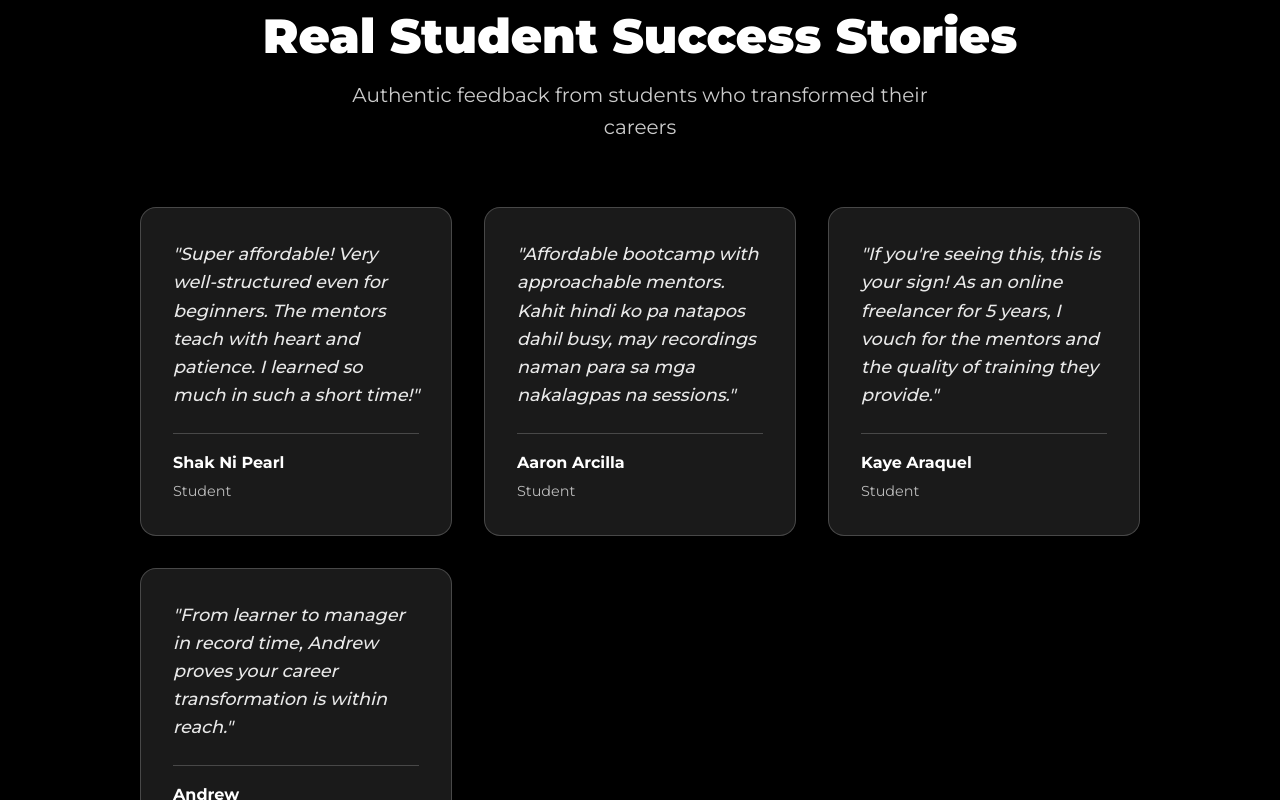
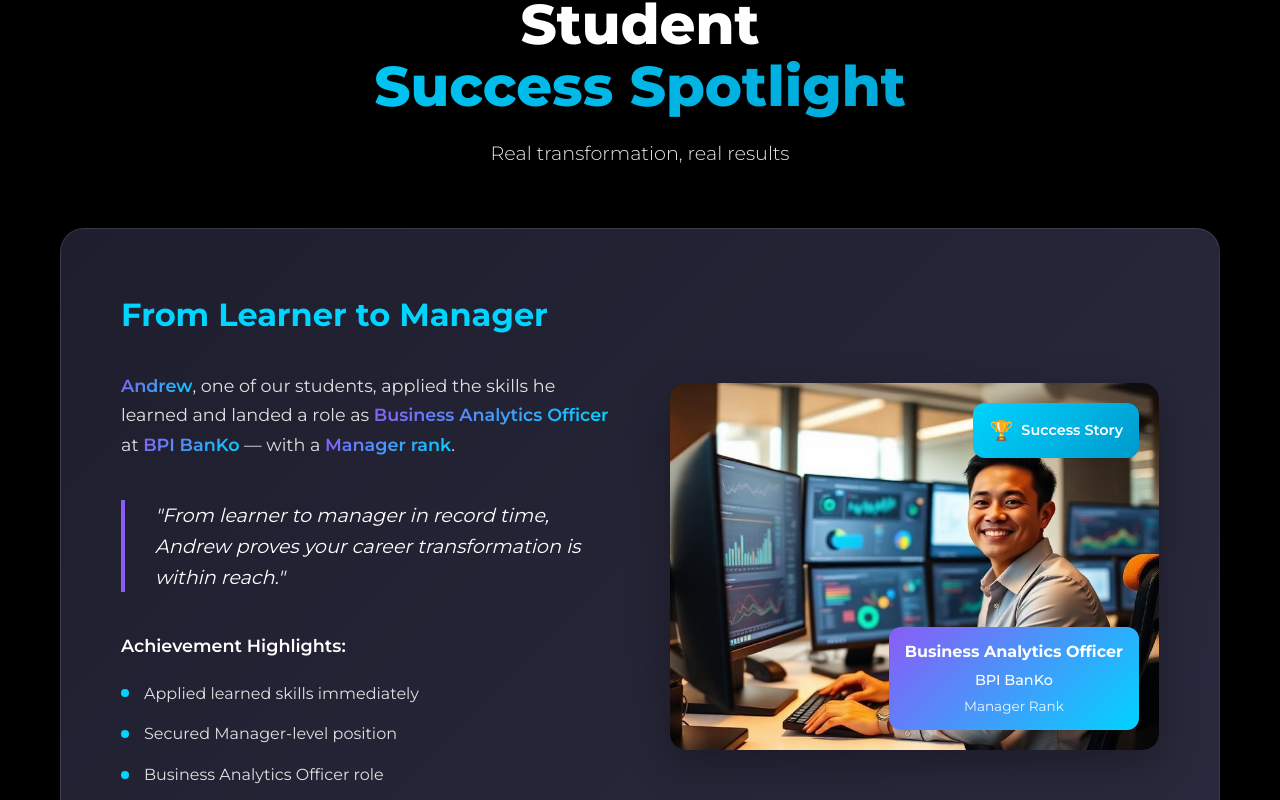
Before and after one commit to StephenLovino/mba, a React (Create React App) app: page / in a window 1280 px wide. Shown: the part 3260-4060 px from the top of the page. Built offline with nearby package versions, Linux system fonts and the light colour scheme.

Commit message:
Add StudentSuccessSpotlight component to App: include import and render in main application layout

```diff
--- a/src/App.js
+++ b/src/App.js
@@ -3,6 +3,7 @@
 import Hero from './components/Hero';
 import Story from './components/Story';
 import Curriculum from './components/Curriculum';
+import StudentSuccessSpotlight from './components/StudentSuccessSpotlight';
 import Testimonials from './components/Testimonials';
 import Pricing from './components/Pricing';
 import FAQ from './components/FAQ';
@@ -27,6 +28,7 @@
       <Hero />
       <Story />
       <Curriculum />
+      <StudentSuccessSpotlight />
       <Testimonials />
       <Pricing />
       <FAQ />
--- /dev/null
+++ b/src/components/StudentSuccessSpotlight.css
@@ -0,0 +1,263 @@
+.student-success-spotlight {
+  padding: 80px 0;
+  position: relative;
+}
+
+.spotlight-container {
+  max-width: 1200px;
+  margin: 0 auto;
+  padding: 0 20px;
+  position: relative;
+}
+
+.spotlight-header {
+  text-align: center;
+  margin-bottom: 60px;
+}
+
+.spotlight-title {
+  font-size: 3.5rem;
+  font-weight: 800;
+  margin-bottom: 20px;
+  line-height: 1.1;
+}
+
+.title-main {
+  color: #ffffff;
+  display: block;
+}
+
+.title-gradient {
+  background: linear-gradient(135deg, #00d4ff 0%, #0099cc 100%);
+  -webkit-background-clip: text;
+  -webkit-text-fill-color: transparent;
+  background-clip: text;
+  display: block;
+}
+
+.spotlight-subtitle {
+  color: #ffffff;
+  font-size: 1.2rem;
+  font-weight: 300;
+  opacity: 0.9;
+}
+
+.spotlight-card {
+  background: linear-gradient(135deg, #1e1e2e 0%, #2a2a3e 100%);
+  border-radius: 24px;
+  padding: 60px;
+  box-shadow: 0 20px 60px rgba(0, 0, 0, 0.3);
+  border: 1px solid rgba(255, 255, 255, 0.1);
+}
+
+.spotlight-content {
+  display: grid;
+  grid-template-columns: 1fr 1fr;
+  gap: 60px;
+  align-items: center;
+}
+
+.spotlight-text {
+  color: #ffffff;
+}
+
+.spotlight-section-title {
+  font-size: 2rem;
+  font-weight: 700;
+  color: #00d4ff;
+  margin-bottom: 30px;
+}
+
+.spotlight-narrative {
+  font-size: 1.1rem;
+  line-height: 1.7;
+  margin-bottom: 40px;
+  color: #e0e0e0;
+}
+
+.highlight-name,
+.highlight-role,
+.highlight-company,
+.highlight-rank {
+  background: linear-gradient(135deg, #8b5cf6 0%, #00d4ff 100%);
+  -webkit-background-clip: text;
+  -webkit-text-fill-color: transparent;
+  background-clip: text;
+  font-weight: 600;
+}
+
+.spotlight-quote {
+  position: relative;
+  font-style: italic;
+  font-size: 1.2rem;
+  line-height: 1.6;
+  color: #ffffff;
+  margin: 40px 0;
+  padding-left: 30px;
+  border-left: 4px solid #8b5cf6;
+}
+
+.achievement-highlights {
+  margin-top: 40px;
+}
+
+.achievements-title {
+  color: #ffffff;
+  font-size: 1.1rem;
+  font-weight: 600;
+  margin-bottom: 20px;
+}
+
+.achievements-list {
+  list-style: none;
+  padding: 0;
+  margin: 0;
+}
+
+.achievement-item {
+  display: flex;
+  align-items: center;
+  margin-bottom: 15px;
+  color: #e0e0e0;
+  font-size: 1rem;
+}
+
+.achievement-icon {
+  width: 8px;
+  height: 8px;
+  background: #00d4ff;
+  border-radius: 50%;
+  margin-right: 15px;
+  flex-shrink: 0;
+}
+
+.spotlight-image-container {
+  position: relative;
+}
+
+.image-wrapper {
+  position: relative;
+  border-radius: 16px;
+  overflow: hidden;
+  box-shadow: 0 15px 40px rgba(0, 0, 0, 0.3);
+}
+
+.spotlight-image {
+  width: 100%;
+  height: auto;
+  display: block;
+  border-radius: 16px;
+}
+
+.image-overlay {
+  position: absolute;
+  background: rgba(0, 0, 0, 0.8);
+  backdrop-filter: blur(10px);
+  border-radius: 12px;
+  padding: 12px 16px;
+  color: #ffffff;
+  font-weight: 600;
+}
+
+.success-badge {
+  top: 20px;
+  right: 20px;
+  background: linear-gradient(135deg, #00d4ff 0%, #0099cc 100%);
+  display: flex;
+  align-items: center;
+  gap: 8px;
+  font-size: 0.9rem;
+}
+
+.trophy-icon {
+  font-size: 1.2rem;
+}
+
+.role-info {
+  bottom: 20px;
+  right: 20px;
+  background: linear-gradient(135deg, #8b5cf6 0%, #00d4ff 100%);
+  text-align: center;
+  min-width: 180px;
+}
+
+.role-title {
+  font-size: 1rem;
+  font-weight: 700;
+  margin-bottom: 4px;
+}
+
+.company-name {
+  font-size: 0.9rem;
+  font-weight: 500;
+  margin-bottom: 4px;
+}
+
+.rank-info {
+  font-size: 0.85rem;
+  font-weight: 400;
+  opacity: 0.9;
+}
+
+/* Responsive Design */
+@media (max-width: 768px) {
+  .student-success-spotlight {
+    padding: 60px 0;
+  }
+
+  .spotlight-title {
+    font-size: 2.5rem;
+  }
+
+  .spotlight-card {
+    padding: 40px 30px;
+  }
+
+  .spotlight-content {
+    grid-template-columns: 1fr;
+    gap: 40px;
+  }
+
+  .spotlight-section-title {
+    font-size: 1.5rem;
+  }
+
+  .spotlight-narrative {
+    font-size: 1rem;
+  }
+
+  .spotlight-quote {
+    font-size: 1.1rem;
+    padding-left: 20px;
+  }
+
+  .image-overlay {
+    padding: 8px 12px;
+  }
+
+  .success-badge {
+    top: 15px;
+    right: 15px;
+    font-size: 0.8rem;
+  }
+
+  .role-info {
+    bottom: 15px;
+    right: 15px;
+    min-width: 150px;
+  }
+}
+
+@media (max-width: 480px) {
+  .spotlight-card {
+    padding: 30px 20px;
+  }
+
+  .spotlight-title {
+    font-size: 2rem;
+  }
+
+  .spotlight-section-title {
+    font-size: 1.3rem;
+  }
+}
--- /dev/null
+++ b/src/components/StudentSuccessSpotlight.js
@@ -0,0 +1,76 @@
+import React from 'react';
+import './StudentSuccessSpotlight.css';
+
+const StudentSuccessSpotlight = () => {
+  return (
+    <section className="student-success-spotlight">
+      <div className="spotlight-container">
+        <div className="spotlight-header">
+          <h2 className="spotlight-title">
+            <span className="title-main">Student</span>
+            <span className="title-gradient">Success Spotlight</span>
+          </h2>
+          <p className="spotlight-subtitle">Real transformation, real results</p>
+        </div>
+
+        <div className="spotlight-card">
+          <div className="spotlight-content">
+            <div className="spotlight-text">
+              <h3 className="spotlight-section-title">From Learner to Manager</h3>
+              <p className="spotlight-narrative">
+                <span className="highlight-name">Andrew</span>, one of our students, applied the skills he learned and landed a role as <span className="highlight-role">Business Analytics Officer</span> at <span className="highlight-company">BPI BanKo</span> — with a <span className="highlight-rank">Manager rank</span>.
+              </p>
+
+              <blockquote className="spotlight-quote">
+                "From learner to manager in record time, Andrew proves your career transformation is within reach."
+              </blockquote>
+
+              <div className="achievement-highlights">
+                <h4 className="achievements-title">Achievement Highlights:</h4>
+                <ul className="achievements-list">
+                  <li className="achievement-item">
+                    <span className="achievement-icon"></span>
+                    Applied learned skills immediately
+                  </li>
+                  <li className="achievement-item">
+                    <span className="achievement-icon"></span>
+                    Secured Manager-level position
+                  </li>
+                  <li className="achievement-item">
+                    <span className="achievement-icon"></span>
+                    Business Analytics Officer role
+                  </li>
+                  <li className="achievement-item">
+                    <span className="achievement-icon"></span>
+                    Career transformation in record time
+                  </li>
+                </ul>
+              </div>
+            </div>
+
+            <div className="spotlight-image-container">
+              <div className="image-wrapper">
+                <img
+                  src="/success-story-andrew.jpg"
+                  alt="Andrew - Business Analytics Officer at BPI BanKo"
+                  className="spotlight-image"
+                />
+                <div className="image-overlay success-badge">
+                  <div className="trophy-icon">🏆</div>
+                  <span>Success Story</span>
+                </div>
+                <div className="image-overlay role-info">
+                  <div className="role-title">Business Analytics Officer</div>
+                  <div className="company-name">BPI BanKo</div>
+                  <div className="rank-info">Manager Rank</div>
+                </div>
+              </div>
+            </div>
+          </div>
+        </div>
+      </div>
+    </section>
+  );
+};
+
+export default StudentSuccessSpotlight;
```
Also changed, not shown: firecrawl-config.json (line endings or trailing spaces), public/success-story-andrew.jpg (added).
